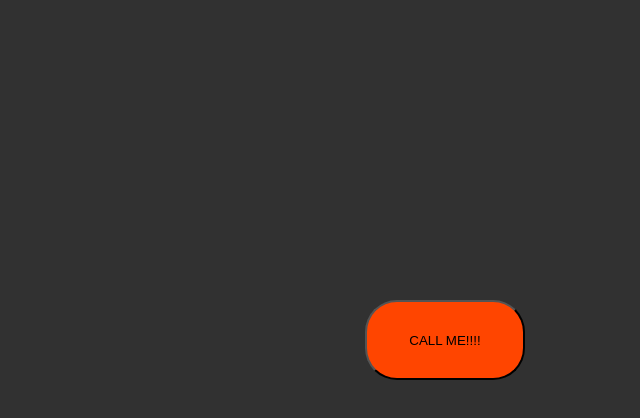
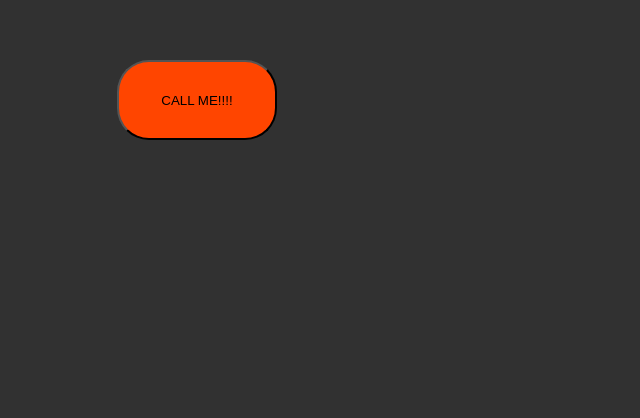
Before and after one commit to ChrisZichko/Talkdesk-callme-button-test, a plain HTML site: page index.html in a window 1280 px wide. Shown: the part 108-526 px from the top of the page, without its empty margins (443-1083 px from the left). Drawn offline with Linux system fonts and the light colour scheme.

```diff
--- a/style.css
+++ b/style.css
@@ -1,20 +1,18 @@
 #test-dummy {
     background-color: rgb(49, 49, 49);
+    text-align: center;
 }
 
 #call-me {
-    justify-content: center;
     width: 10rem;
     height: 5rem;
-    margin-left: 50rem;
-    margin-top: 25rem;
     color: black;
     background-color: orangered;
     border-radius: 2rem;
+    margin-top: 10rem;
 }
 
 #call-me:hover {
     color: white;
     box-shadow: 0px 1px 2px white;
-
 }
```
